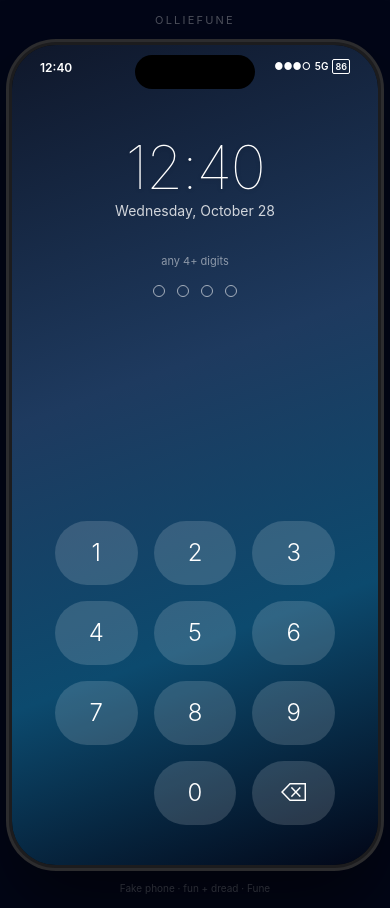
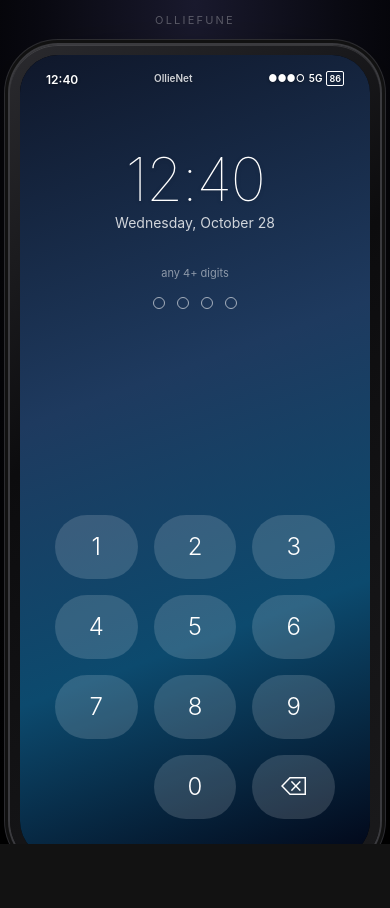
Before and after one commit to darkymark5511-png/olliefune, a Next.js app: page / in a window 390 px wide. After the commit the page ends 844 px from the top, so only its background shows below. Built offline with nearby package versions, Linux system fonts and the light colour scheme.

Commit message:
ui: Origin-style liquid glass phone — island, dock, squircle icons, depth wallpaper

```diff
--- a/app/globals.css
+++ b/app/globals.css
@@ -4,54 +4,109 @@
 
 :root {
   color-scheme: dark;
+  --phone-w: min(390px, calc(100vw - 20px));
+  --phone-h: min(844px, calc(100dvh - 20px));
+  --radius-phone: 48px;
+  --radius-icon: 22%;
+  --glass: rgba(255, 255, 255, 0.12);
+  --glass-strong: rgba(255, 255, 255, 0.22);
+  --glass-dark: rgba(20, 20, 28, 0.55);
 }
 
 html,
 body {
   height: 100%;
   margin: 0;
-  background: #020617;
-  font-family: -apple-system, BlinkMacSystemFont, "SF Pro Display", system-ui,
-    sans-serif;
+  background: radial-gradient(ellipse at 50% 0%, #1a1a2e 0%, #0a0a12 55%, #000 100%);
+  font-family: -apple-system, BlinkMacSystemFont, "SF Pro Display", "Segoe UI",
+    system-ui, sans-serif;
   -webkit-tap-highlight-color: transparent;
   user-select: none;
+  overflow-x: hidden;
+}
+
+.phone-stage {
+  perspective: 1200px;
 }
 
 .phone-frame {
-  width: min(390px, 100vw - 24px);
-  height: min(844px, 100dvh - 24px);
-  border-radius: 44px;
-  background: #0a0a0a;
+  width: var(--phone-w);
+  height: var(--phone-h);
+  border-radius: var(--radius-phone);
+  position: relative;
+  background: linear-gradient(145deg, #2a2a2e 0%, #0c0c0e 40%, #1a1a1c 100%);
   box-shadow:
-    0 0 0 3px #1c1c1e,
-    0 0 0 6px #2c2c2e,
-    0 40px 80px rgba(0, 0, 0, 0.55);
+    0 0 0 2px #3a3a3e,
+    0 0 0 5px #111,
+    0 0 0 6px #2c2c30,
+    0 25px 50px rgba(0, 0, 0, 0.55),
+    0 50px 100px rgba(0, 0, 0, 0.35),
+    inset 0 1px 0 rgba(255, 255, 255, 0.12);
   overflow: hidden;
-  position: relative;
 }
 
-.phone-notch {
+.phone-frame::before {
+  content: "";
   position: absolute;
-  top: 10px;
+  left: -3px;
+  top: 120px;
+  width: 3px;
+  height: 36px;
+  background: #2a2a2e;
+  border-radius: 2px 0 0 2px;
+  box-shadow: 0 48px 0 #2a2a2e, 0 96px 0 #2a2a2e;
+  z-index: 60;
+}
+
+.phone-frame::after {
+  content: "";
+  position: absolute;
+  right: -3px;
+  top: 160px;
+  width: 3px;
+  height: 64px;
+  background: #2a2a2e;
+  border-radius: 0 2px 2px 0;
+  z-index: 60;
+}
+
+.phone-screen {
+  position: absolute;
+  inset: 10px;
+  border-radius: calc(var(--radius-phone) - 10px);
+  overflow: hidden;
+  background: #000;
+}
+
+.phone-island {
+  position: absolute;
+  top: 18px;
   left: 50%;
   transform: translateX(-50%);
-  width: 120px;
+  width: 118px;
   height: 34px;
   background: #000;
   border-radius: 20px;
   z-index: 50;
+  box-shadow: inset 0 0 0 1px rgba(255, 255, 255, 0.06);
 }
 
-.phone-screen {
+.phone-island::after {
+  content: "";
   position: absolute;
-  inset: 0;
-  border-radius: 40px;
-  overflow: hidden;
+  right: 14px;
+  top: 50%;
+  transform: translateY(-50%);
+  width: 10px;
+  height: 10px;
+  border-radius: 50%;
+  background: radial-gradient(circle at 35% 35%, #1a3a4a, #0a1520 70%);
+  box-shadow: 0 0 0 2px #0a0a0a;
 }
 
 .status-bar {
-  height: 52px;
-  padding: 14px 28px 0;
+  height: 54px;
+  padding: 16px 26px 0;
   display: flex;
   justify-content: space-between;
   align-items: flex-start;
@@ -60,23 +115,194 @@ body {
   color: #fff;
   z-index: 40;
   position: relative;
+  text-shadow: 0 1px 3px rgba(0, 0, 0, 0.35);
 }
 
 .app-icon {
-  width: 60px;
-  height: 60px;
-  border-radius: 14px;
+  width: 62px;
+  height: 62px;
+  border-radius: var(--radius-icon);
   display: flex;
   align-items: center;
   justify-content: center;
   font-size: 28px;
-  box-shadow: 0 4px 12px rgba(0, 0, 0, 0.25);
+  position: relative;
+  box-shadow:
+    0 6px 16px rgba(0, 0, 0, 0.28),
+    inset 0 1px 0 rgba(255, 255, 255, 0.35);
+  transition: transform 0.18s cubic-bezier(0.22, 1, 0.36, 1);
 }
 
-.glass-ios {
-  background: rgba(28, 28, 30, 0.72);
-  backdrop-filter: blur(24px) saturate(1.4);
-  -webkit-backdrop-filter: blur(24px) saturate(1.4);
+.app-icon:active {
+  transform: scale(0.88);
+}
+
+.app-icon-label {
+  font-size: 10px;
+  font-weight: 500;
+  color: rgba(255, 255, 255, 0.95);
+  text-shadow: 0 1px 4px rgba(0, 0, 0, 0.5);
+  margin-top: 5px;
+  letter-spacing: 0.01em;
+}
+
+.dock {
+  position: absolute;
+  left: 16px;
+  right: 16px;
+  bottom: 18px;
+  height: 86px;
+  border-radius: 28px;
+  display: flex;
+  align-items: center;
+  justify-content: space-evenly;
+  padding: 0 10px;
+  background: rgba(255, 255, 255, 0.14);
+  backdrop-filter: blur(28px) saturate(1.6);
+  -webkit-backdrop-filter: blur(28px) saturate(1.6);
+  box-shadow:
+    0 8px 32px rgba(0, 0, 0, 0.25),
+    inset 0 1px 0 rgba(255, 255, 255, 0.35),
+    inset 0 -1px 0 rgba(0, 0, 0, 0.1);
+  border: 1px solid rgba(255, 255, 255, 0.18);
+}
+
+.dock .app-icon {
+  width: 56px;
+  height: 56px;
+  font-size: 26px;
+}
+
+.home-bar {
+  position: absolute;
+  bottom: 8px;
+  left: 50%;
+  transform: translateX(-50%);
+  width: 128px;
+  height: 5px;
+  border-radius: 3px;
+  background: rgba(255, 255, 255, 0.55);
+  z-index: 45;
+  box-shadow: 0 1px 2px rgba(0, 0, 0, 0.2);
+}
+
+.glass-panel {
+  background: var(--glass-dark);
+  backdrop-filter: blur(32px) saturate(1.5);
+  -webkit-backdrop-filter: blur(32px) saturate(1.5);
+  border: 1px solid rgba(255, 255, 255, 0.1);
+  box-shadow: inset 0 1px 0 rgba(255, 255, 255, 0.08);
+}
+
+.wallpaper-depth {
+  position: absolute;
+  inset: 0;
+  overflow: hidden;
+  pointer-events: none;
+}
+
+.wallpaper-depth span {
+  position: absolute;
+  border-radius: 50%;
+  filter: blur(48px);
+  opacity: 0.55;
+  animation: floatBlob 18s ease-in-out infinite;
+}
+
+.wallpaper-depth span:nth-child(1) {
+  width: 220px;
+  height: 220px;
+  background: #6366f1;
+  top: -40px;
+  left: -30px;
+  animation-duration: 20s;
+}
+
+.wallpaper-depth span:nth-child(2) {
+  width: 180px;
+  height: 180px;
+  background: #ec4899;
+  bottom: 120px;
+  right: -40px;
+  animation-duration: 24s;
+  animation-delay: -6s;
+}
+
+.wallpaper-depth span:nth-child(3) {
+  width: 160px;
+  height: 160px;
+  background: #0ea5e9;
+  bottom: 40px;
+  left: 40px;
+  animation-duration: 22s;
+  animation-delay: -12s;
+}
+
+@keyframes floatBlob {
+  0%, 100% { transform: translate(0, 0) scale(1); }
+  33% { transform: translate(18px, -24px) scale(1.08); }
+  66% { transform: translate(-14px, 12px) scale(0.94); }
+}
+
+@keyframes appIn {
+  from {
+    opacity: 0;
+    transform: scale(0.82) translateY(24px);
+    filter: blur(8px);
+  }
+  to {
+    opacity: 1;
+    transform: scale(1) translateY(0);
+    filter: blur(0);
+  }
+}
+
+.app-layer {
+  animation: appIn 0.38s cubic-bezier(0.22, 1, 0.36, 1) forwards;
+}
+
+@keyframes bootGlow {
+  0% { opacity: 0; transform: scale(0.85); filter: blur(12px); }
+  60% { opacity: 1; filter: blur(0); }
+  100% { opacity: 1; transform: scale(1); }
+}
+
+.boot-logo {
+  animation: bootGlow 1.4s cubic-bezier(0.22, 1, 0.36, 1) forwards;
+}
+
+.pin-dot {
+  width: 12px;
+  height: 12px;
+  border-radius: 50%;
+  border: 1.5px solid rgba(255, 255, 255, 0.75);
+  transition: background 0.12s ease, transform 0.12s ease;
+}
+
+.pin-dot.filled {
+  background: #fff;
+  transform: scale(1.08);
+}
+
+.keypad-key {
+  height: 68px;
+  border-radius: 50%;
+  background: rgba(255, 255, 255, 0.14);
+  backdrop-filter: blur(12px);
+  -webkit-backdrop-filter: blur(12px);
+  font-size: 28px;
+  font-weight: 300;
+  color: #fff;
+  display: flex;
+  align-items: center;
+  justify-content: center;
+  box-shadow: inset 0 1px 0 rgba(255, 255, 255, 0.2);
+  transition: background 0.12s ease, transform 0.1s ease;
+}
+
+.keypad-key:active {
+  background: rgba(255, 255, 255, 0.32);
+  transform: scale(0.94);
 }
 
 .cctv-scan {
@@ -88,3 +314,11 @@ body {
     rgba(0, 255, 100, 0.04) 4px
   );
 }
+
+@media (prefers-reduced-motion: reduce) {
+  .wallpaper-depth span,
+  .boot-logo,
+  .app-layer {
+    animation: none !important;
+  }
+}
```
